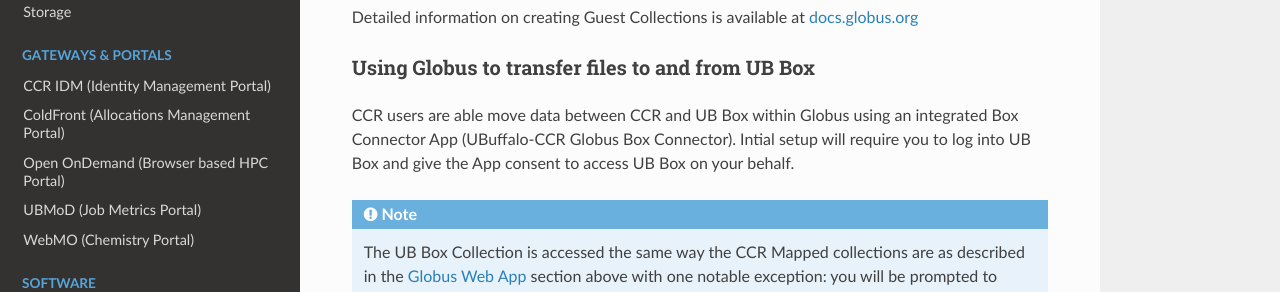
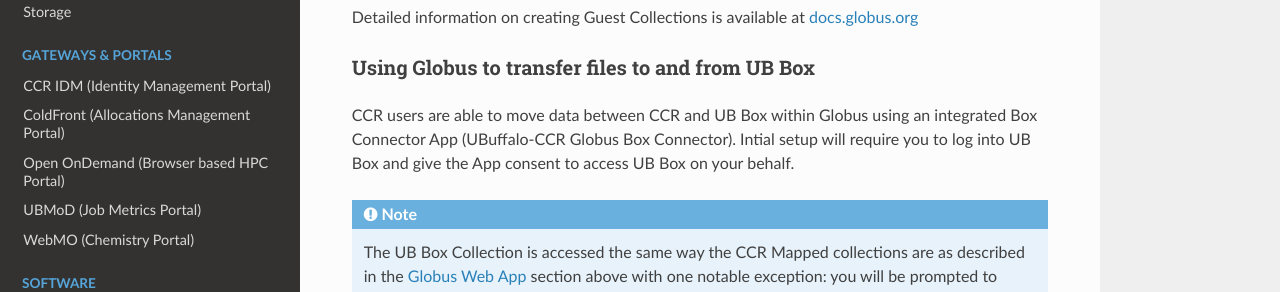
Before and after one commit to ubccr/ccrdocs, an MkDocs documentation site: the page built from pages/hpc/data-transfer.md, in a window 1280 px wide and 900 px high, scrolled down 2423 px. Shown: the part 152-444 px from the top of the window. Built offline with MkDocs 1.6.1, drawn with Linux system fonts in a browser that asks for light colours; nearby versions of some CDN libraries; some of the changed text lies outside the part shown.

Commit message:
Fixed typos

```diff
--- a/pages/hpc/data-transfer.md
+++ b/pages/hpc/data-transfer.md
@@ -88,7 +88,7 @@ Detailed information on creating Guest Collections is available at
 
 ### Using Globus to transfer files to and from UB Box
 
-CCR users are able move data between CCR and UB Box within Globus using an integrated Box Connector App (UBuffalo-CCR Globus Box Connector). Intial setup will require you to log into UB Box and give the App consent to access UB Box on your behalf.
+CCR users are able to move data between CCR and UB Box within Globus using an integrated Box Connector App (UBuffalo-CCR Globus Box Connector). Intial setup will require you to log into UB Box and give the App consent to access UB Box on your behalf.
 
 !!! Note
     The UB Box Collection is accessed the same way the CCR Mapped collections are as described in the [Globus Web App](#globus-web-app) section above with one notable exception: you will be prompted to grant access to UB Box the first time you access the collection.
```
Also changed, not shown: other parts of pages/hpc/data-transfer.md (+1 -1 lines).
